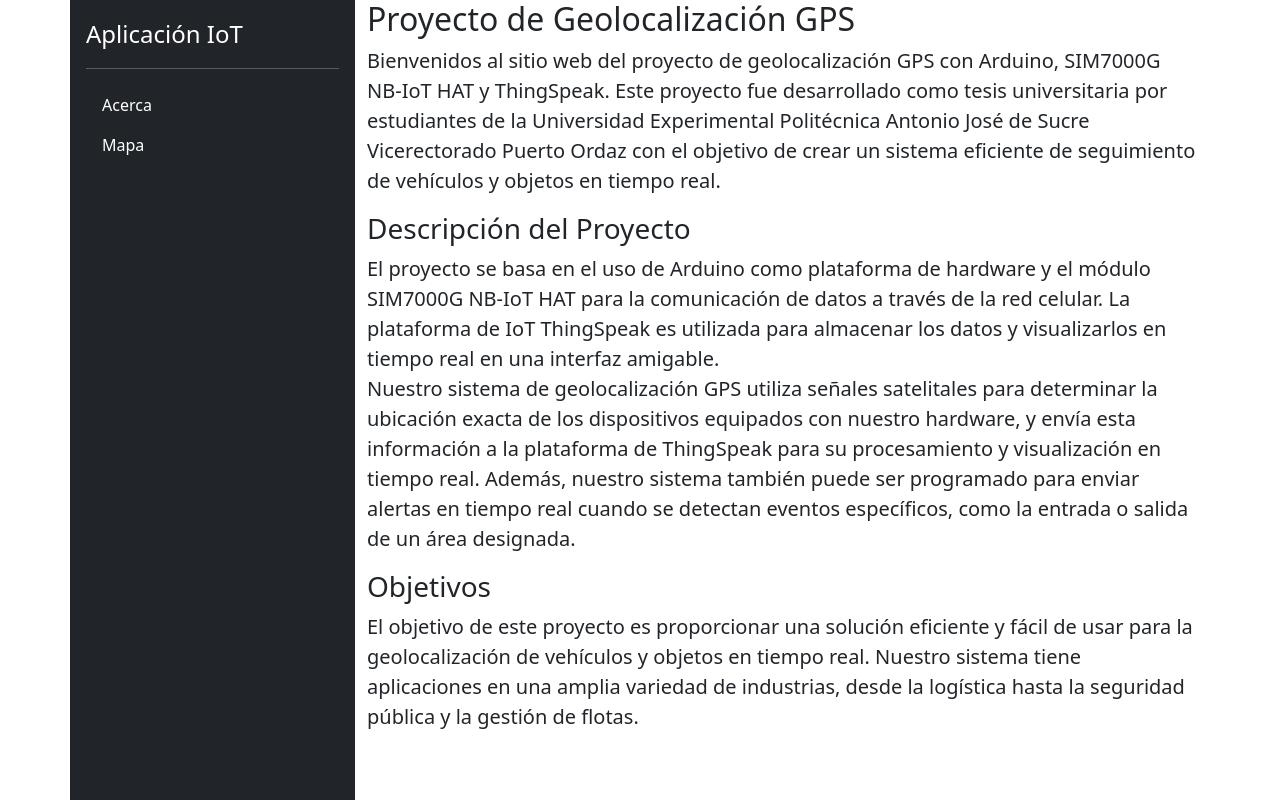
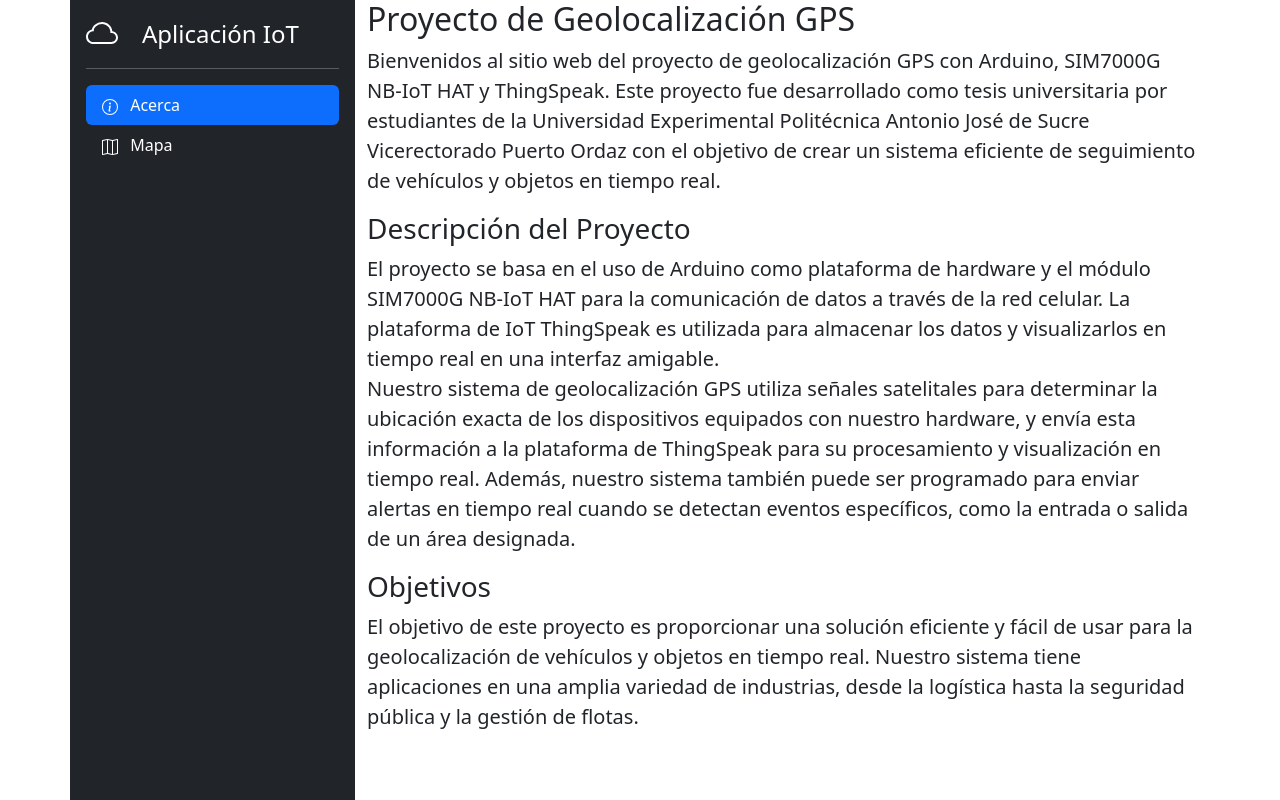
Before and after one commit to yarlyn28/gps-web, a plain HTML site: page index.html in a window 1280 px wide. Drawn offline with nearby package versions, Linux system fonts and the light colour scheme; files that its build step writes are made by us from their sources; no server answers.

Commit message:
feat: agregar iconos, y activacion

```diff
--- a/index.html
+++ b/index.html
@@ -10,6 +10,7 @@
 
   <link href="https://cdn.jsdelivr.net/npm/bootstrap@5.3.0-alpha1/dist/css/bootstrap.min.css" rel="stylesheet"
     integrity="sha384-GLhlTQ8iRABdZLl6O3oVMWSktQOp6b7In1Zl3/Jr59b6EGGoI1aFkw7cmDA6j6gD" crossorigin="anonymous">
+  <link rel="stylesheet" href="https://cdn.jsdelivr.net/npm/bootstrap-icons@1.10.3/font/bootstrap-icons.css">
   <link rel="stylesheet" href="https://unpkg.com/leaflet@1.9.3/dist/leaflet.css"
     integrity="sha256-kLaT2GOSpHechhsozzB+flnD+zUyjE2LlfWPgU04xyI=" crossorigin="" />
   <script src="https://unpkg.com/leaflet@1.9.3/dist/leaflet.js"
@@ -24,17 +25,31 @@
       <aside id="default-sidebar" class="col-lg-3 flex flex-column flex-shrink-0 p-3 text-bg-dark height-100"
         aria-label="Sidebar">
         <div class="d-flex align-items-center mb-3 mb-md-0 me-md-auto text-white text-decoration-none">
+          <svg xmlns="http://www.w3.org/2000/svg" width="32" height="32" fill="currentColor" class="bi bi-cloud me-4" viewBox="0 0 16 16">
+  <path d="M4.406 3.342A5.53 5.53 0 0 1 8 2c2.69 0 4.923 2 5.166 4.579C14.758 6.804 16 8.137 16 9.773 16 11.569 14.502 13 12.687 13H3.781C1.708 13 0 11.366 0 9.318c0-1.763 1.266-3.223 2.942-3.593.143-.863.698-1.723 1.464-2.383zm.653.757c-.757.653-1.153 1.44-1.153 2.056v.448l-.445.049C2.064 6.805 1 7.952 1 9.318 1 10.785 2.23 12 3.781 12h8.906C13.98 12 15 10.988 15 9.773c0-1.216-1.02-2.228-2.313-2.228h-.5v-.5C12.188 4.825 10.328 3 8 3a4.53 4.53 0 0 0-2.941 1.1z"/>
+</svg>
           <span class="fs-4">Aplicación IoT</span>
         </div>
         <hr>
         <ul class="nav nav-pills flex-column mb-auto">
           <li>
             <a id="link-acerca" class="nav-link text-white" href="#">
+              <svg xmlns="http://www.w3.org/2000/svg" width="16" height="16" fill="currentColor"
+                class="bi bi-info-circle me-2" viewBox="0 0 16 16">
+                <path d="M8 15A7 7 0 1 1 8 1a7 7 0 0 1 0 14zm0 1A8 8 0 1 0 8 0a8 8 0 0 0 0 16z" />
+                <path
+                  d="m8.93 6.588-2.29.287-.082.38.45.083c.294.07.352.176.288.469l-.738 3.468c-.194.897.105 1.319.808 1.319.545 0 1.178-.252 1.465-.598l.088-.416c-.2.176-.492.246-.686.246-.275 0-.375-.193-.304-.533L8.93 6.588zM9 4.5a1 1 0 1 1-2 0 1 1 0 0 1 2 0z" />
+              </svg>
               Acerca
             </a>
           </li>
           <li>
             <a id="link-mapa" class="nav-link text-white" href="#">
+              <svg xmlns="http://www.w3.org/2000/svg" width="16" height="16" fill="currentColor"
+                class="bi bi-map me-2" viewBox="0 0 16 16">
+                <path fill-rule="evenodd"
+                  d="M15.817.113A.5.5 0 0 1 16 .5v14a.5.5 0 0 1-.402.49l-5 1a.502.502 0 0 1-.196 0L5.5 15.01l-4.902.98A.5.5 0 0 1 0 15.5v-14a.5.5 0 0 1 .402-.49l5-1a.5.5 0 0 1 .196 0L10.5.99l4.902-.98a.5.5 0 0 1 .415.103zM10 1.91l-4-.8v12.98l4 .8V1.91zm1 12.98 4-.8V1.11l-4 .8v12.98zm-6-.8V1.11l-4 .8v12.98l4-.8z" />
+              </svg>
               Mapa
             </a>
           </li>
--- a/src/navegacion.js
+++ b/src/navegacion.js
@@ -7,25 +7,33 @@ const acerca = document.getElementById("acerca");
 
 // Configuración Inicial
 const OCULTAR = 'd-none'
+const ACTIVADO = 'active'
 
 let paginaActual = "acerca";
 pluginMapa.classList.toggle(OCULTAR);
 mapa.classList.toggle(OCULTAR);
 
+  acercaLink.classList.add(ACTIVADO)
+
 acercaLink.addEventListener("click", () => {
   if (paginaActual == "acerca") return;
+  paginaActual = "acerca";
 
-  paginaActual = "acerca";
   document.title = "GPS - Acerca"
   alternarVisibilidad();
+
+  acercaLink.classList.add(ACTIVADO)
 });
 
 mapaLink.addEventListener("click", () => {
   if (paginaActual == "mapa") return;
 
   paginaActual = "mapa";
+
   document.title = "GPS - Mapa"
   alternarVisibilidad();
+
+  mapaLink.classList.add(ACTIVADO)
 });
 
 // TODO: Esto funciona porque son pocas paginas, tratar con cuidado
@@ -33,4 +41,7 @@ function alternarVisibilidad() {
   acerca.classList.toggle(OCULTAR);
   pluginMapa.classList.toggle(OCULTAR);
   mapa.classList.toggle(OCULTAR);
+
+  acercaLink.classList.remove(ACTIVADO)
+  mapaLink.classList.remove(ACTIVADO)
 }
--- /dev/null
+++ b/style.css
@@ -0,0 +1 @@
+@import url("https://cdn.jsdelivr.net/npm/bootstrap-icons@1.10.3/font/bootstrap-icons.css");
```
